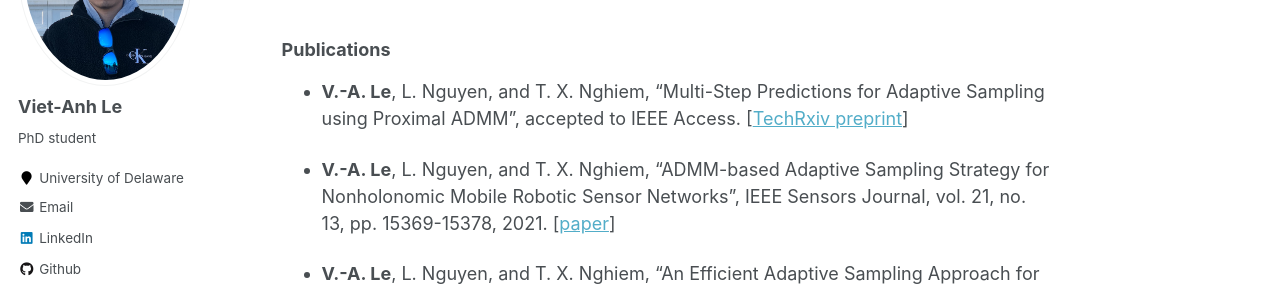
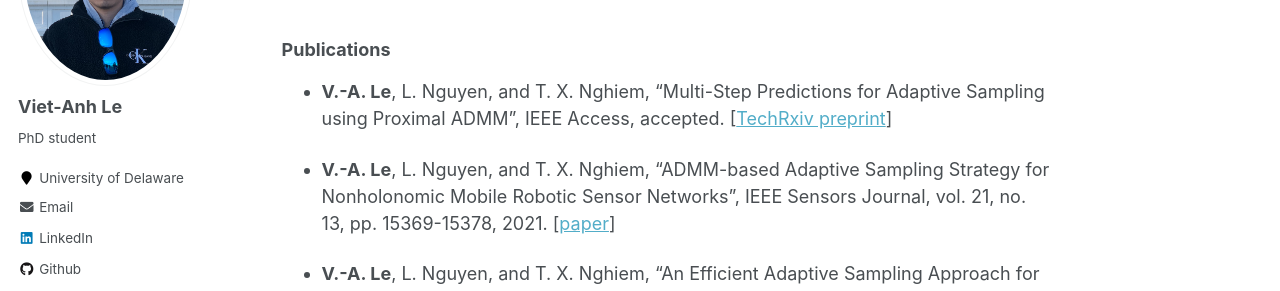
Before and after one commit to vietanhle0101/vietanhle0101.github.io, a Jekyll site: the page built from _pages/projects.md, in a window 1280 px wide and 900 px high, scrolled down 1834 px. Shown: the part 179-470 px from the top of the window. Built offline with Jekyll 4.4.1, drawn with Linux system fonts in a browser that asks for light colours.

```diff
--- a/_pages/projects.md
+++ b/_pages/projects.md
@@ -43,7 +43,7 @@ In collaboration with Dr. Linh Nguyen (Australia Federation University), we deve
 
 ### Publications
 
-* **V.-A. Le**, L. Nguyen, and T. X. Nghiem, “Multi-Step Predictions for Adaptive Sampling using Proximal ADMM”, accepted to IEEE Access. [[TechRxiv preprint](https://www.techrxiv.org/articles/preprint/Multi-Step_Predictions_for_Adaptive_Sampling_using_Proximal_ADMM/14642577/1)]
+* **V.-A. Le**, L. Nguyen, and T. X. Nghiem, “Multi-Step Predictions for Adaptive Sampling using Proximal ADMM”, IEEE Access, accepted. [[TechRxiv preprint](https://www.techrxiv.org/articles/preprint/Multi-Step_Predictions_for_Adaptive_Sampling_using_Proximal_ADMM/14642577/1)]
 
 * **V.-A. Le**, L. Nguyen, and T. X. Nghiem, “ADMM-based Adaptive Sampling Strategy for Nonholonomic Mobile Robotic Sensor Networks”, IEEE Sensors Journal, vol. 21, no. 13, pp. 15369-15378, 2021. [[paper](https://ieeexplore.ieee.org/document/9400422)]
 
```
